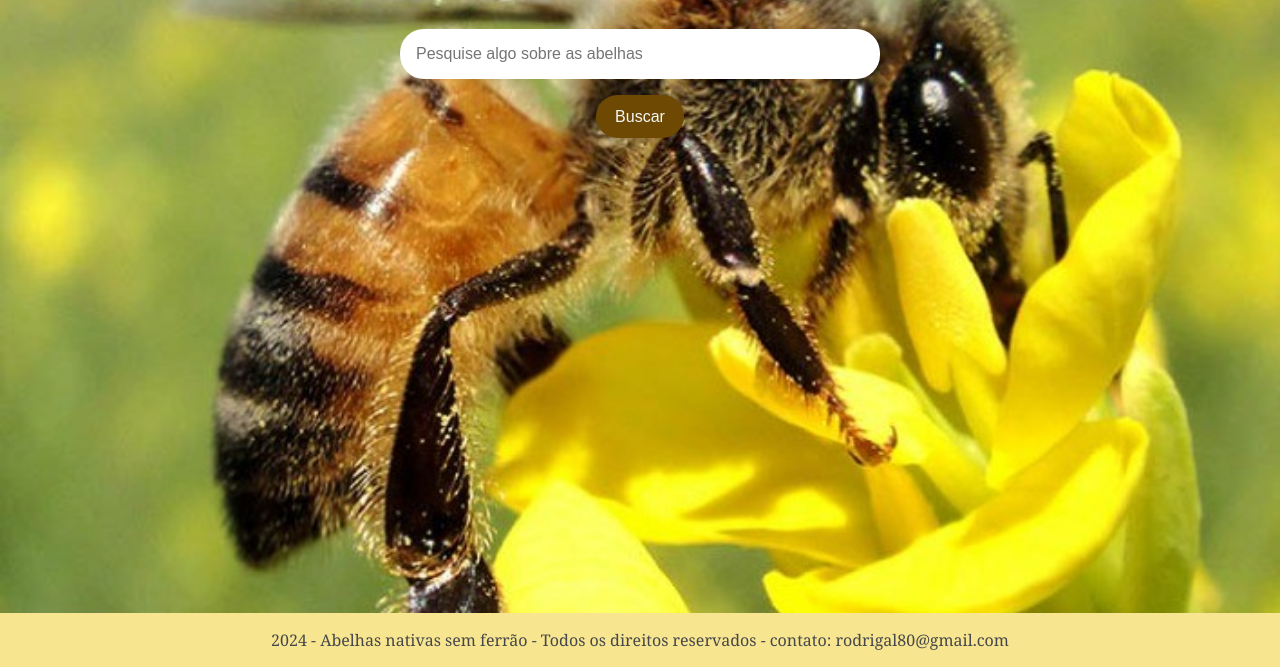
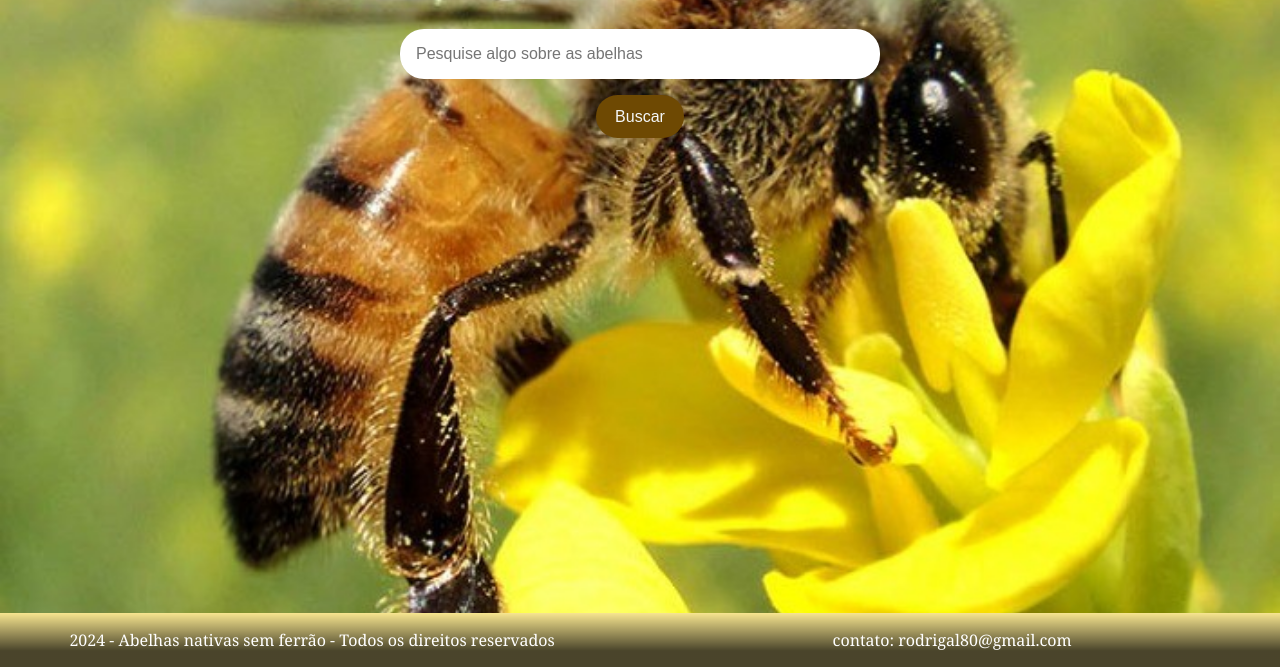
Before and after one commit to RodrigoC-Almeida/Imersao-Alura, a plain HTML site: page index.html in a window 1280 px wide. Shown: the part 133-800 px from the top of the page. Drawn offline with Linux system fonts and the light colour scheme.

Commit message:
Add files via upload

```diff
--- a/index.html
+++ b/index.html
@@ -25,7 +25,8 @@
     </main>
 
     <footer>
-        <p>2024 - Abelhas nativas sem ferrão - Todos os direitos reservados -  contato: rodrigal80@gmail.com</p>
+        <p>2024 - Abelhas nativas sem ferrão - Todos os direitos reservados</p>
+        <p></p>contato: rodrigal80@gmail.com</p>
     </footer>
     <script src="dados.js"></script>
     <script src="app.js"></script>
--- a/style.css
+++ b/style.css
@@ -113,11 +113,15 @@ section button {
 /* Estiliza o rodapé da página */
 footer {
     background-color: #f7e58f; /* Cor de fundo do rodapé */
-    color: #45474B; /* Cor do texto */
+    color: #fff; /* Cor do texto */
     text-align: center; /* Alinha o texto ao centro */
     padding: 0; /* Espaçamento interno */
     width: 100%; /* Largura total da página */
     position: absolute; /* Posiciona o rodapé */
     bottom: 0; /* Alinha ao fundo da página */
     font-size: 1rem; /* Tamanho da fonte */
+    display: flex;
+    align-items: center;
+    justify-content: space-around;
+    background-image: linear-gradient(360deg, rgba(0, 0, 0, .7) 30%, transparent); /*efeito de fundo */
 }
```
